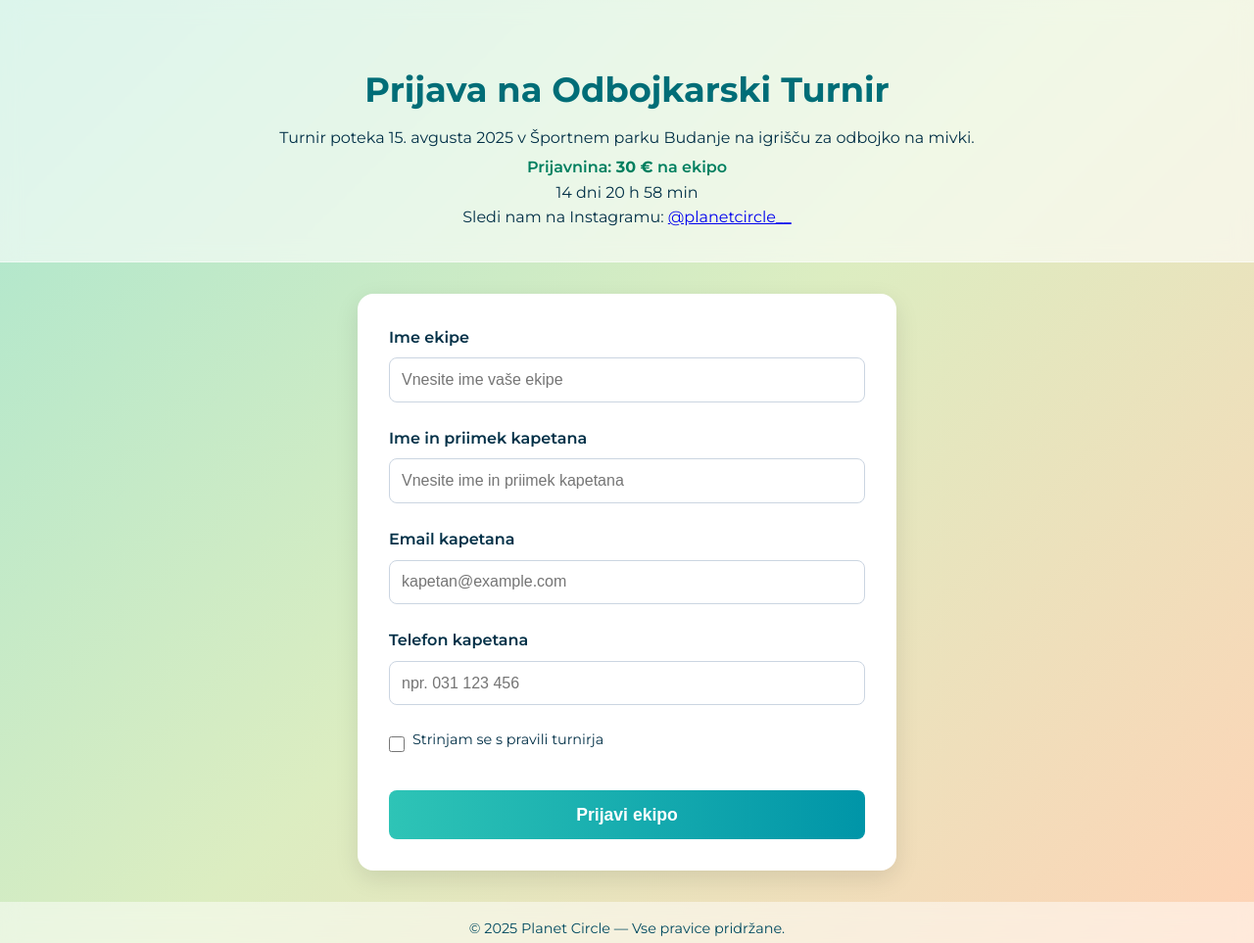
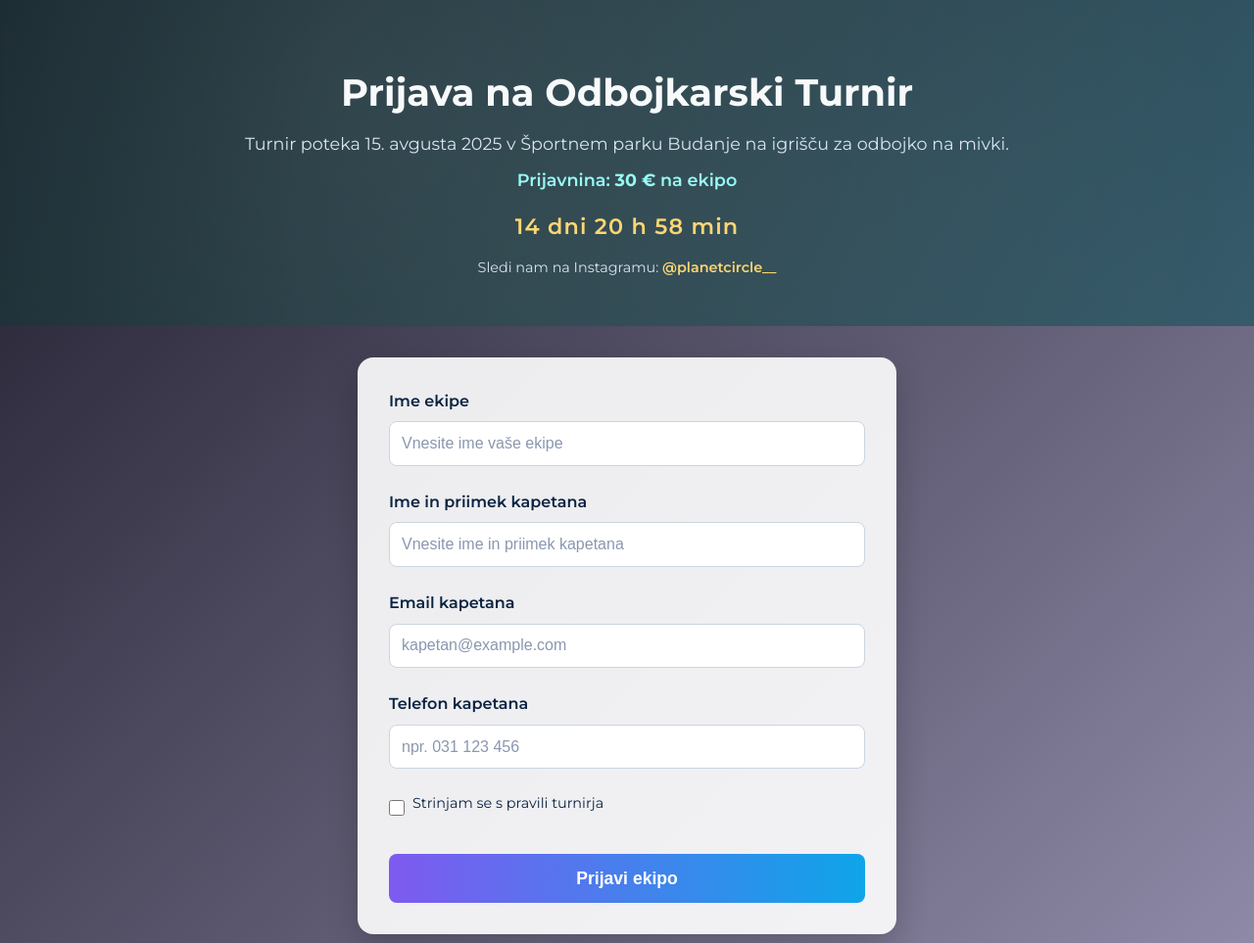
Before and after one commit to Rupnik05/volleyball-site, a plain HTML site: page public/index.html in a window 1280 px wide. Shown: the top 963 px of the page at 98% size. Drawn offline with Linux system fonts and the light colour scheme.

Commit message:
Update style.css

```diff
--- a/public/style.css
+++ b/public/style.css
@@ -10,9 +10,8 @@
 body {
   font-family: 'Montserrat', sans-serif;
   line-height: 1.6;
-  color: #023047;
-  /* Soft gradient reminiscent of summer skies and grass */
-  background: linear-gradient(135deg, #a8e6cf 0%, #dcedc1 50%, #ffd3b6 100%);
+  color: #f7f9fa;
+  background: linear-gradient(135deg, #1f1c2c 0%, #928dab 100%);
   min-height: 100vh;
   display: flex;
   flex-direction: column;
@@ -20,29 +19,68 @@ body {
 
 /* Hero section */
 .hero {
-  padding: 4rem 1rem 2rem;
+  position: relative;
+  overflow: hidden;
+  padding: 4rem 1rem 3rem;
   text-align: center;
-  background: rgba(255, 255, 255, 0.6);
-  backdrop-filter: blur(10px);
-  border-bottom: 1px solid rgba(255, 255, 255, 0.5);
+  background: linear-gradient(120deg, #0f2027 0%, #203a43 50%, #2c5364 100%);
+}
+
+/* Decorative circles for cosmic vibe */
+.decorative-bg {
+  position: absolute;
+  top: -20%;
+  left: -20%;
+  width: 160%;
+  height: 160%;
+  background:
+    radial-gradient(circle at 30% 30%, rgba(255,255,255,0.1) 0%, rgba(255,255,255,0) 60%),
+    radial-gradient(circle at 70% 70%, rgba(255,255,255,0.05) 0%, rgba(255,255,255,0) 70%);
+  pointer-events: none;
 }
 
 .hero__content h1 {
-  font-size: 2.2rem;
+  font-size: 2.4rem;
   font-weight: 700;
   margin-bottom: 0.5rem;
-  color: #006d77;
+  color: #f7f9fa;
 }
 
 .hero__subtitle {
-  font-size: 1rem;
-  margin-bottom: 0.25rem;
+  font-size: 1.1rem;
+  margin-bottom: 0.5rem;
+  color: #d5e1f2;
 }
 
 .hero__fee {
-  font-size: 1rem;
+  font-size: 1.1rem;
   font-weight: 600;
-  color: #007f5f;
+  color: #8ef9f3;
+  margin-bottom: 1rem;
+}
+
+/* Countdown timer styling */
+.countdown {
+  font-size: 1.4rem;
+  font-weight: 600;
+  letter-spacing: 0.05em;
+  color: #fdd365;
+  margin-bottom: 0.75rem;
+}
+
+/* Instagram handle styling */
+.hero__instagram {
+  font-size: 0.9rem;
+  color: #d5e1f2;
+}
+.hero__instagram a {
+  color: #fdd365;
+  text-decoration: none;
+  font-weight: 600;
+  transition: color 0.3s ease;
+}
+.hero__instagram a:hover {
+  color: #ffe29a;
 }
 
 /* Registration card */
@@ -56,29 +94,25 @@ body {
 }
 
 .card {
-  background: #fff;
+  background: rgba(255,255,255,0.9);
+  color: #0a2342;
   border-radius: 1rem;
-  box-shadow: 0 8px 24px rgba(0, 0, 0, 0.1);
+  box-shadow: 0 12px 32px rgba(0,0,0,0.2);
   padding: 2rem;
   width: 100%;
   max-width: 550px;
 }
-
-.hidden {
-  display: none;
-}
+.hidden { display: none; }
 
 .field {
   margin-bottom: 1.5rem;
   display: flex;
   flex-direction: column;
 }
-
 .field label {
   font-weight: 600;
   margin-bottom: 0.5rem;
 }
-
 .field input[type="text"],
 .field input[type="email"],
 .field input[type="tel"] {
@@ -88,11 +122,13 @@ body {
   font-size: 1rem;
   transition: border-color 0.3s ease;
 }
-
 .field input:focus {
-  border-color: #2ec4b6;
+  border-color: #0ea5e9;
   outline: none;
-  box-shadow: 0 0 0 2px rgba(46, 196, 182, 0.2);
+  box-shadow: 0 0 0 2px rgba(14,165,233,0.25);
+}
+.field input::placeholder {
+  color: #8a97b0;
 }
 
 /* Checkbox */
@@ -101,23 +137,21 @@ body {
   align-items: center;
   margin-bottom: 2rem;
 }
-
 .checkbox-field input[type="checkbox"] {
   width: 1rem;
   height: 1rem;
   margin-right: 0.5rem;
   accent-color: #2ec4b6;
 }
-
 .checkbox-field label {
   font-weight: 500;
   font-size: 0.9rem;
 }
 
-/* Call‑to‑action button */
+/* CTA button */
 .cta-btn {
   width: 100%;
-  background: linear-gradient(90deg, #2ec4b6 0%, #0095a8 100%);
+  background: linear-gradient(90deg, #7f5af0 0%, #0ea5e9 100%);
   color: #fff;
   border: none;
   border-radius: 0.5rem;
@@ -125,11 +159,11 @@ body {
   font-size: 1.1rem;
   font-weight: 600;
   cursor: pointer;
-  transition: background 0.3s ease;
+  transition: transform 0.2s ease, box-shadow 0.2s ease;
 }
-
 .cta-btn:hover {
-  background: linear-gradient(90deg, #0095a8 0%, #2ec4b6 100%);
+  transform: translateY(-2px);
+  box-shadow: 0 6px 16px rgba(0,0,0,0.2);
 }
 
 /* Footer */
@@ -138,16 +172,12 @@ body {
   padding: 1rem 0;
   font-size: 0.9rem;
   color: #004a60;
-  background: rgba(255, 255, 255, 0.5);
+  background: rgba(255,255,255,0.5);
   backdrop-filter: blur(10px);
 }
 
 /* Responsive adjustments */
 @media (max-width: 600px) {
-  .hero__content h1 {
-    font-size: 1.8rem;
-  }
-  .card {
-    padding: 1.5rem;
-  }
+  .hero__content h1 { font-size: 1.8rem; }
+  .card { padding: 1.5rem; }
 }
```
